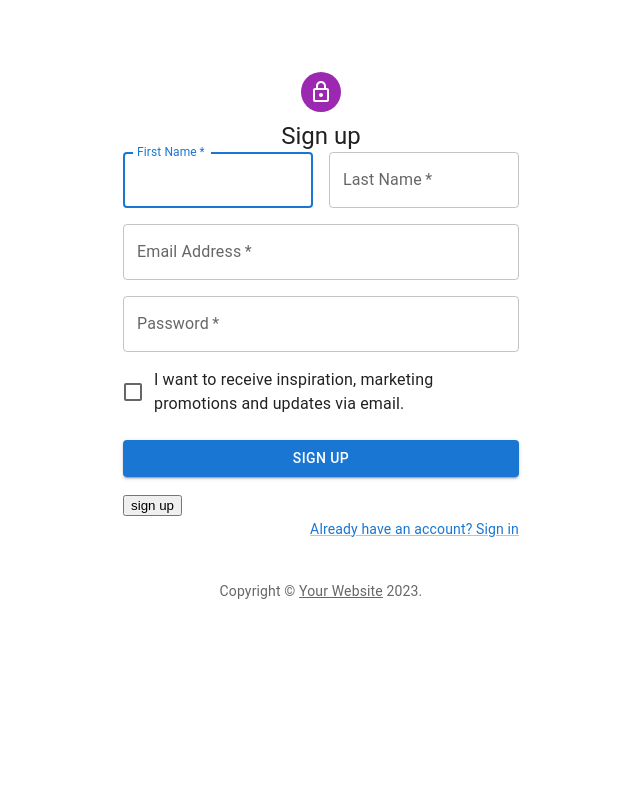
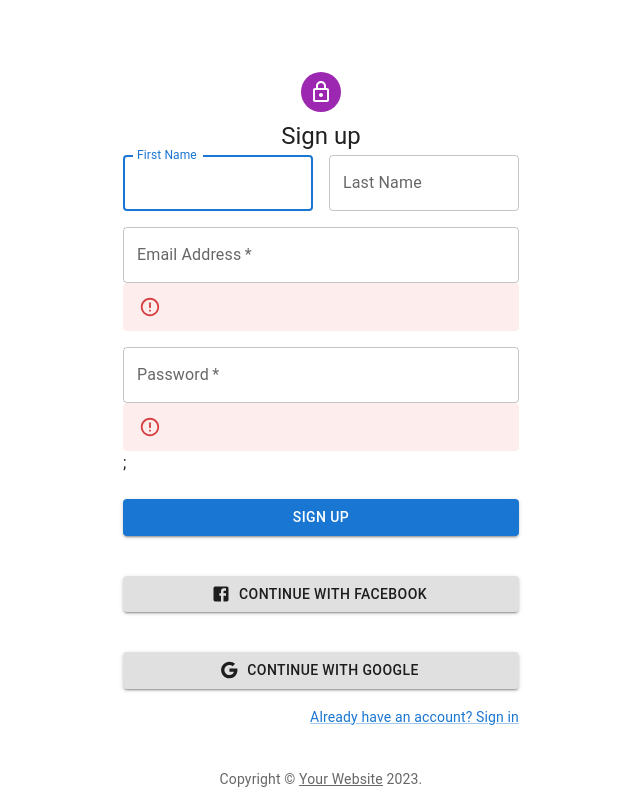
Before and after one commit to Radoslav22/COM616, a React (Create React App) app: page /signup in a window 1280 px wide. Shown: the whole page, without its empty margins (319-959 px from the left). Built offline with nearby package versions, Linux system fonts and the light colour scheme; no server answers.

Commit message:
Fully functional singup page

```diff
--- a/package.json
+++ b/package.json
@@ -18,6 +18,7 @@
     "react-hook-form": "^7.43.5",
     "react-router-dom": "^6.8.2",
     "react-scripts": "5.0.1",
+    "styled-components": "^5.3.8",
     "web-vitals": "^2.1.4",
     "yup": "^1.0.2"
   },
--- /dev/null
+++ b/src/Components/Tile.js
@@ -0,0 +1,16 @@
+import PropTypes from "prop-types";
+import styled from "styled-components";
+
+
+const Tile = styled.div`box-shadow: 40px 10px 20px rgba(31, 32, 32, ${props => props.elevation});padding: 3%;`;
+
+
+Tile.propTypes = {
+    elevation: PropTypes.string
+};
+
+Tile.defaultProps = {
+    elevation: "0.05"
+};
+
+export default Tile;
--- a/src/Components/signupform.js
+++ b/src/Components/signupform.js
@@ -1,14 +1,13 @@
-import * as React from 'react';
-import { useEffect, useState } from 'react';
+import PropTypes from "prop-types";
+import React, { useState } from "react";
+import styled from "styled-components";
+import { useForm } from "react-hook-form";
 import * as yup from "yup";
 import { yupResolver } from "@hookform/resolvers/yup";
-import { useForm } from "react-hook-form";
 import Avatar from '@mui/material/Avatar';
 import Button from '@mui/material/Button';
 import CssBaseline from '@mui/material/CssBaseline';
 import TextField from '@mui/material/TextField';
-import FormControlLabel from '@mui/material/FormControlLabel';
-import Checkbox from '@mui/material/Checkbox';
 import Link from '@mui/material/Link';
 import Grid from '@mui/material/Grid';
 import Box from '@mui/material/Box';
@@ -16,10 +15,32 @@ import LockOutlinedIcon from '@mui/icons-material/LockOutlined';
 import Typography from '@mui/material/Typography';
 import Container from '@mui/material/Container';
 import { createTheme, ThemeProvider } from '@mui/material/styles';
-import useAuth from "../services/firebase/useAuth";
+import GoogleIcon from '@mui/icons-material/Google'
+import FacebookIcon from '@mui/icons-material/Facebook'
+import { Alert } from "@mui/material";
+
+const StyledErrorLabel = styled.label`
+    color: red;
+    font-weight: bolder;
+    margin: 1% 0 4% 0;
+  `;
+
+const StyledHeading = styled.h2`
+    text-align: center;
+    margin-top: 2%;
+    color: ${({ theme }) => theme.colors.purple};
+  `;
+
+const StyledSocialIconArea = styled.div`
+    display: flex;
+    justify-content: space-around;
+    img {
+      width: 50px;
+      height: 50px;
+    }
+  `;
 
 function Copyright(props) {
-
     return (
         <Typography variant="body2" color="text.secondary" align="center" {...props}>
             {'Copyright © '}
@@ -32,10 +53,10 @@ function Copyright(props) {
     );
 }
 
+function LoginForm(props) {
+    const { buttonText, onEmailSubmit, onSocialSubmit, serverErrorMessage } = props;
+    const [displayEmail, setDisplayEmail] = useState(false);
     const theme = createTheme();
-
-export default function SignUp(props) {
-    const { onEmailSubmit } = props;
 
     const loginFormSchema = yup
         .object({
@@ -49,8 +70,23 @@ export default function SignUp(props) {
                 .min(5, "password must be 5 characters long"),
         })
         .required();
-    const { register, handleSubmit, formState: { errors }, } = useForm({ resolver: yupResolver(loginFormSchema), });
 
+    const {
+        register,
+        handleSubmit,
+        formState: { errors },
+    } = useForm({
+        resolver: yupResolver(loginFormSchema),
+    });
+
+
+
+    const handleClick = (e) => {
+        e.preventDefault();
+        setDisplayEmail(!displayEmail);
+    };
+
+    const errorBorder = (error) => error && { borderColor: "red" };
     return (
         <ThemeProvider theme={theme}>
             <Container component="main" maxWidth="xs">
@@ -69,41 +105,52 @@ export default function SignUp(props) {
                     <Typography component="h1" variant="h5">
                         Sign up
                     </Typography>
-                    <form handlesubmit={onEmailSubmit} sx={{ mt: 3 }}>
 
+                    <form onSubmit={handleSubmit(onEmailSubmit)} style={{ marginTop: 3 }}>
                         <Grid container spacing={2}>
                             <Grid item xs={12} sm={6}>
                                 <TextField
                                     autoComplete="given-name"
-                                    name="firstName"
-                                    required
+                                    name="firstname"
+
                                     fullWidth
-                                    id="firstName"
+                                    id="firstname"
                                     label="First Name"
                                     autoFocus
+
                                 />
                             </Grid>
                             <Grid item xs={12} sm={6}>
                                 <TextField
-                                    required
+
                                     fullWidth
-                                    id="lastName"
+                                    id="lastname"
                                     label="Last Name"
-                                    name="lastName"
+                                    name="lastname"
                                     autoComplete="family-name"
+
                                 />
                             </Grid>
+
                             <Grid item xs={12}>
                                 <TextField
                                     required
                                     fullWidth
+                                    type="text"
                                     id="email"
                                     label="Email Address"
                                     name="email"
                                     autoComplete="email"
+
                                     {...register("email")}
                                 />
+                                <Alert severity="error">{errors?.password?.message}</Alert>
                             </Grid>
+
+
+
+
+
                             <Grid item xs={12}>
                                 <TextField
                                     required
@@ -114,16 +161,19 @@ export default function SignUp(props) {
                                     id="password"
                                     autoComplete="new-password"
                                     {...register("password")}
+
                                 />
+
+                                <Alert severity="error">{errors?.password?.message}</Alert>;
+
                             </Grid>
-                            <Grid item xs={12}>
-                                <FormControlLabel
-                                    control={<Checkbox value="allowExtraEmails" color="primary" />}
-                                    label="I want to receive inspiration, marketing promotions and updates via email."
-                                />
-                            </Grid>
+
+
+
+                            <p> {serverErrorMessage} </p>
                         </Grid>
                         <Button
+                            text={buttonText}
                             type="submit"
                             fullWidth
                             variant="contained"
@@ -131,7 +181,32 @@ export default function SignUp(props) {
                         >
                             Sign Up
                         </Button>
-                        <button type="submit"> sign up</button>
+                    </form>
+                    <Button
+                        startIcon={<FacebookIcon />}
+                        type="submit"
+                        fullWidth
+                        variant="contained"
+                        sx={{ mt: 3, mb: 2 }}
+                        color="inherit"
+                        onClick={() => onSocialSubmit("facebook")}
+                    >
+                        Continue with Facebook
+                    </Button>
+                    <Button
+                        startIcon={<GoogleIcon />}
+                        type="submit"
+
+                        fullWidth
+                        variant="contained"
+                        sx={{ mt: 3, mb: 2 }}
+                        color="inherit"
+                        onClick={() => onSocialSubmit("google")}
+                    >
+                        Continue with Google
+                    </Button>
+
+
                     <Grid container justifyContent="flex-end">
                         <Grid item>
                             <Link href="/login" variant="body2">
@@ -139,12 +214,19 @@ export default function SignUp(props) {
                             </Link>
                         </Grid>
                     </Grid>
-
-                    </form>
                 </Box>
-
                 <Copyright sx={{ mt: 5 }} />
             </Container>
         </ThemeProvider >
     );
 }
+
+LoginForm.propTypes = {
+    buttonText: PropTypes.string,
+};
+
+LoginForm.defaultProps = {
+    buttonText: "JOIN",
+};
+
+export default LoginForm;
--- a/src/Views/Signup.js
+++ b/src/Views/Signup.js
@@ -1,33 +1,52 @@
-import React from 'react';
-import { useState } from 'react';
-import useAuth from '../services/firebase/useAuth';
-import SignUpForm from '../Components/signupform'
-function Signup() {
-    const [serverErrorMessage, setServerErrorMessage] = useState();
-    const { signInEmailUser, signInFacebookUser, signInGoogleUser } = useAuth();
+import React, { useState } from "react";
+import { Link } from "react-router-dom";
+import styled from "styled-components";
+import Form from "../Components/signupform";
+import Tile from "../Components/Tile";
+import useAuth from "../services/firebase/useAuth";
+
+
+
+function Signup(props) {
+    const { createEmailUser, signInFacebookUser, signInGoogleUser } = useAuth();
+    const [severErrorMessage, setServerErrorMessage] = useState();
 
     const handleEmailSubmit = async (data) => {
         try {
             const { email, password } = data;
+            await createEmailUser(email, password);
             console.log(data);
-            await signInEmailUser(email, password);
-
         } catch (e) {
             setServerErrorMessage(e.message);
-            console.log(e)
+        }
+    };
+
+    const handleSocialSubmit = async (method) => {
+        try {
+            if (method === "facebook") {
+                await signInFacebookUser();
+            }
+            if (method === "google") {
+                await signInGoogleUser();
+            }
+        } catch (error) {
+            console.log("error");
         }
     };
 
     return (
         <div>
-            <SignUpForm>
-                serverErrorMessage={serverErrorMessage}
+
+            <Form
+                onSocialSubmit={handleSocialSubmit}
                 onEmailSubmit={handleEmailSubmit}
+                serverErrorMessage={severErrorMessage}
+            />
 
-            </SignUpForm>
         </div>
     );
-
 }
 
+Signup.propTypes = {};
+
 export default Signup;
--- a/src/services/firebase/useAuth.js
+++ b/src/services/firebase/useAuth.js
@@ -1,5 +1,5 @@
 import {
-    createUserWithEmailAndPassword, getAuth, GoogleAuthProvider, FacebookAuthProvider, onAuthStateChanged,
+    createUserWithEmailAndPassword, FacebookAuthProvider, getAuth, GoogleAuthProvider, onAuthStateChanged,
     signInWithEmailAndPassword, signInWithPopup, signOut
 } from "firebase/auth";
 import { useEffect, useState } from "react";
@@ -11,7 +11,7 @@ function useAuth() {
     const auth = getAuth();
 
     const googleProvider = new GoogleAuthProvider();
-    const facebookProvider = new FacebookAuthProvider();
+    const facebookProvider = new FacebookAuthProvider
 
     useEffect(() => {
 
@@ -41,8 +41,6 @@ function useAuth() {
     const signUserOut = () => signOut(auth);
     const signInGoogleUser = () => signInWithPopup(auth, googleProvider);
     const signInFacebookUser = () => signInWithPopup(auth, facebookProvider);
-
-
     return {
         createEmailUser, isAuthenticated, signInEmailUser, signUserOut, user,
         signInGoogleUser, signInFacebookUser
```
Also changed, not shown: 1 other file (tests, documents, lock files or other folders). Lines whose indentation alone changed are shown as unchanged.
